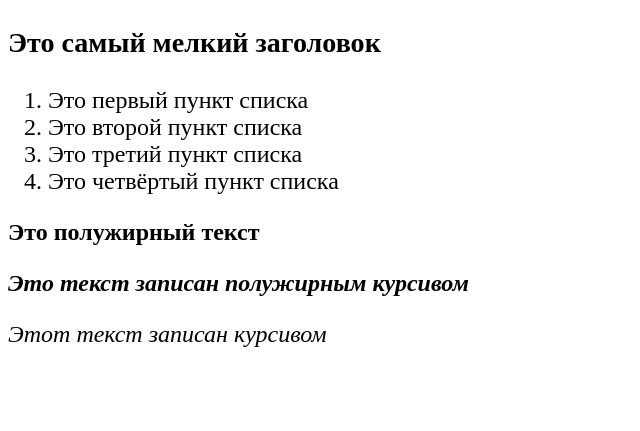
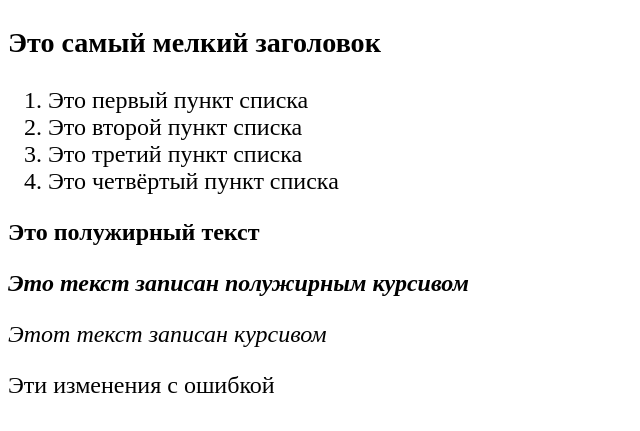
Before and after one commit to tremarian/dzgit, a plain HTML site: page index.html in a window 1280 px wide. Shown: the part 199-630 px from the top of the page, without its empty margins (0-640 px from the left). Drawn offline with Linux system fonts and the light colour scheme.

Commit message:
diffrent

```diff
--- a/index.html
+++ b/index.html
@@ -19,5 +19,6 @@
 <b><p>Это полужирный текст</p>
 <p><i>Это текст записан полужирным курсивом</i></p></b>
 <p><i>Этот текст записан курсивом</i></p>
+<p>Эти изменения с ошибкой</p>
 </body>
 </html>
```
